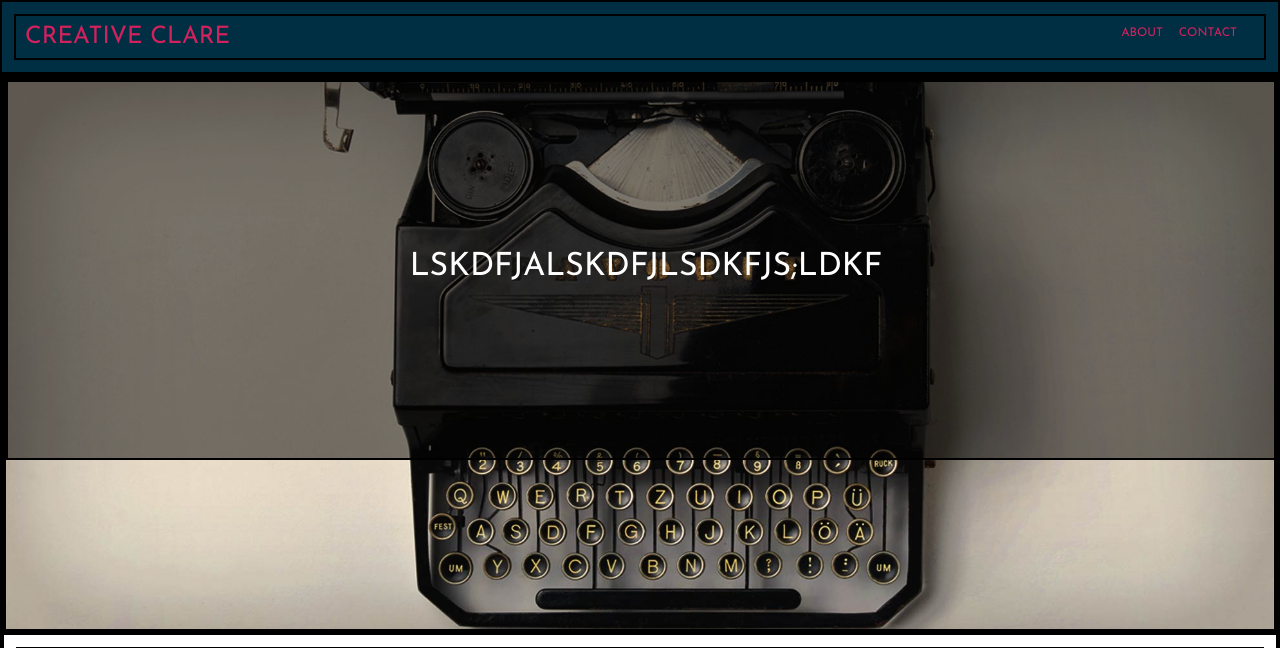
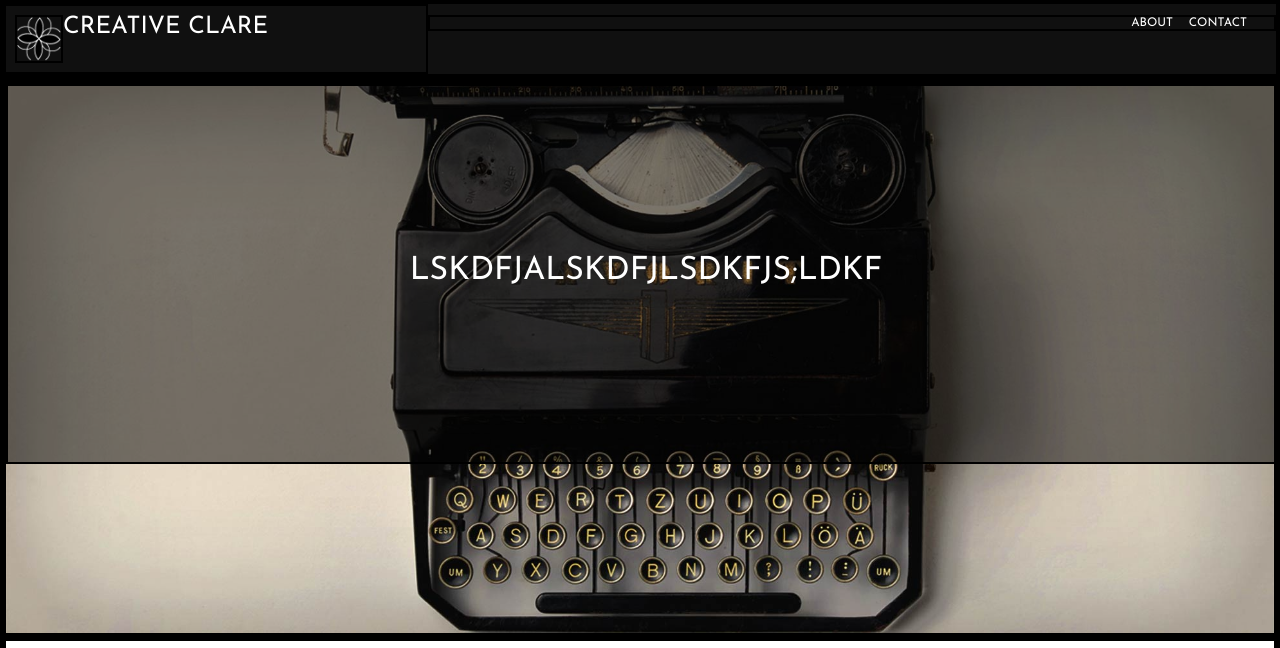
Before and after one commit to cszabo503/portfolio-site, a Jekyll site: the page built from index.html, in a window 1280 px wide. Shown: the top 648 px of the page. Built offline with Jekyll 4.4.1, drawn with Linux system fonts in a browser that asks for light colours; nearby versions of some CDN libraries; some web fonts are replaced.

Commit message:
edited header and footer, added logo img to header. edited header and footer css.

```diff
--- a/_includes/footer.html
+++ b/_includes/footer.html
@@ -24,7 +24,7 @@
                 </li>
 
                 <li>
-                  <a href=""><img src="/photos/Twitter.png"/></a>
+                  <a href="https://twitter.com/ClareBear503"><img src="/photos/Twitter.png"/></a>
                 </li>
 
                 <li>
--- a/_includes/header.html
+++ b/_includes/header.html
@@ -3,8 +3,10 @@
   <div class="wrapper">
 
     <div class="row">
-      <a class="site-title columns medium-4 large-4" href="{{ site.baseurl }}/">{{ site.title }}</a>
-      <nav class="site-nav columns medium-8 large-8">
+
+       <!--  <a class="site-title-logo columns small-2 medium-1" href="{{ site.baseurl }}/"><img class="site-title-logo" src="/photos/logo-vector.png"/></a> -->
+        <a class="site-title columns small-10 medium-4 large-4" href="{{ site.baseurl }}/"><img class="site-title-logo" src="/photos/logo-vector.png"/>{{ site.title }}</a>
+      <nav class="site-nav columns small-12 medium-8 large-8">
         {% for page in site.pages %}
           {% if page.title %}
           <a class="page-link" href="{{ page.url | prepend: site.baseurl }}">{{ page.title }}</a>
--- a/css/creative.css
+++ b/css/creative.css
@@ -8,7 +8,7 @@
  .wrapper {
   max-width: 100%;
   margin: 0 auto;
-  padding: 0.750em;
+  /*padding: 0.750em;*/
  }
 
  .wrapper2 {
@@ -73,7 +73,8 @@ a:hover {
 /* ---------------------------------------------- */
 
 .site-header {
-  background-color: #002f43;
+  background-color: #101010;
+  /*background-color: #eeeeee;*/
   font-family: Josefin Sans;
   font-weight: lighter;
 }
@@ -83,6 +84,9 @@ a:hover {
   text-transform: uppercase;
   text-align: left;
   padding: 0.375em;
+  border: 2px solid black;
+  float: left;
+  vertical-align: middle;
 
 }
 
@@ -90,6 +94,7 @@ a:hover {
   font-size: 0.750em;
   text-transform: uppercase;
   margin-top: 0.875em;
+  border: 2px solid black;
 }
 
 .page-link {
@@ -104,9 +109,29 @@ a:hover {
     text-align: right; }
 }
 
+.site-title,
+.site-nav a{
+  color: #ffffff;
+  vertical-align: middle;
+}
 
+img.site-title-logo {
+  width: 3rem;
+  border: 2px solid black;
+  float: left;
+}
 
+a.site-title-logo {
+  padding-left: 0.625rem;
+  padding-right: 0;
+}
 
+@media only screen and (min-width: 40.063em) {
+  img.site-title-logo {
+    width: 3rem;
+    float: left;
+  }
+}
 
 
 /* ---------------------------------------------- */
@@ -249,7 +274,14 @@ vertical-align: middle;
 }
 
 
-<ul class="social-media-list">
+.social-media-list img:hover{
+  opacity: 0.6;
+}
+
+/*@media only screen and (min-width: 40.063em) {
+  .contact-list, .social-media-list{
+    text-align: center; }
+}*/
 
 
 
```
Also changed, not shown: photos/logo-vector.png (added).
